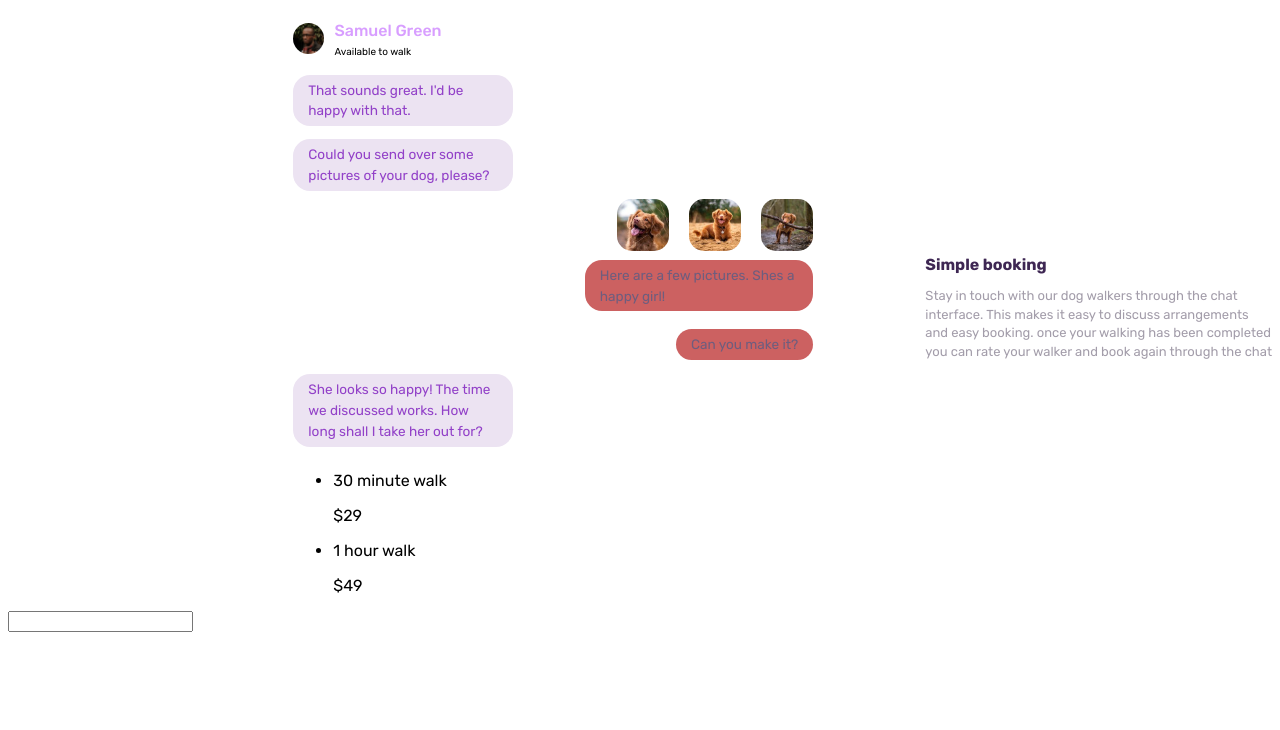
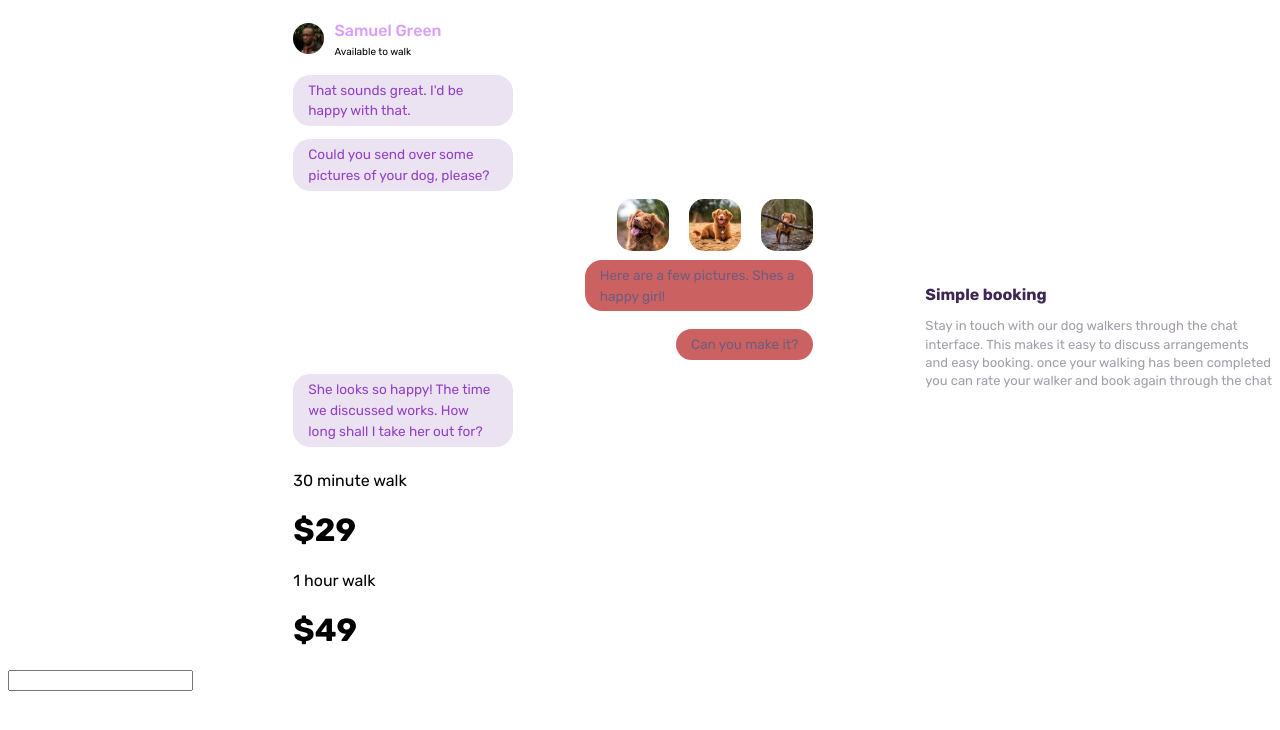
Before and after one commit to mwisechacha/Chat_app, a plain HTML site: page index.html in a window 1280 px wide. Drawn offline with Linux system fonts and the light colour scheme.

Commit message:
chat section

```diff
--- a/index.html
+++ b/index.html
@@ -64,13 +64,18 @@
             </p>
           </div>
 
-          <div>
-            <ul>
-              <li>30 minute walk</li>
-              <p>$29</p>
-              <li>1 hour walk</li>
-              <p>$49</p>
-            </ul>
+          <div id="walk-time">
+            <div id="style-time">
+              <div></div>
+              <p>30 minute walk</p>
+              <h1>$29</h1>
+            </div>
+
+            <div id="style-time">
+              <div></div>
+              <p>1 hour walk</p>
+              <h1>$49</h1>
+            </div>
           </div>
         </div>
       </div>
```
